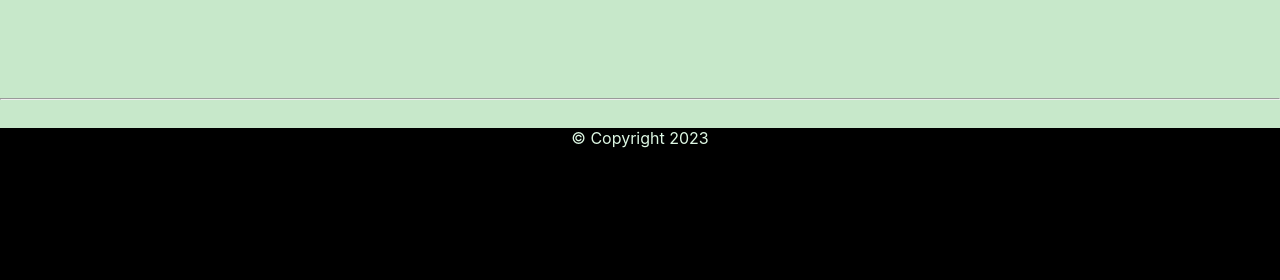
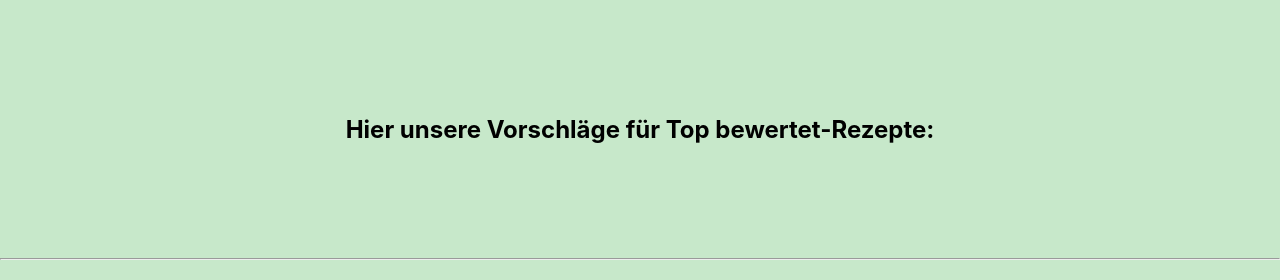
Before and after one commit to vet-hub/kochbuch-react-postgre-frontend, a React (Create React App) app: page / in a window 1280 px wide. Shown: the part 390-670 px from the top of the page. Built offline with nearby package versions, Linux system fonts and the light colour scheme; no server answers.

Commit message:
category/1 - feste id

```diff
--- a/src/App.js
+++ b/src/App.js
@@ -11,6 +11,12 @@ function App() {
 		 </header>
 
 		 <NavCategory />
+
+
+		 <Routes>
+        <Route path="/" element={<RecipesInCategory />} />
+        <Route path="/category/:cate_name" element={<RecipesInCategory />} />
+      </Routes>
 
 		 <br />
 		 <hr />
@@ -33,22 +39,18 @@ function NavCategory() {
 
 
 	/*
-		To tell the development server to proxy any unknown requests to your API server in development,
-		add a proxy field to your package.json, for example:
-		"proxy": "http://localhost:8001",   -
-		This way, when you fetch('/api/category') in development, the development server will recognize
-		that it’s not a static asset, and will proxy your request to http://localhost:8001/api/category as a fallback.
-		The development server will only attempt to send requests without text/html in its Accept header to the proxy.
-		Conveniently, this avoids CORS issues and error messages in development
+		To tell the development server to proxy any unknown requests to your API server in development, add a proxy field to your package.json, for example:
+		"proxy": "http://localhost:8001",   - The development server will only attempt to send requests without text/html (not a static asset/resourses) in its Accept header to the proxy.
 		https://create-react-app.dev/docs/proxying-api-requests-in-development/
 	*/
 
-	fetch('/categs')
+	/*  */
+
+	fetch('/categs')							// >>> categRouter.get('/', getCategs);
 		.then((res) => res.json())  		// res.json() -function returns an Object
 		.then((dataObj) => {
 			console.log('dataObj:', dataObj, ' | ', dataObj.data);	// {data: Array(4)} | Array(4)
 			setCategories(dataObj.data);										// Array(4)
-			// setData(data.message)
 	});
 
 	/*
@@ -81,4 +83,47 @@ function NavCategory() {
 	);
 }
 
+
+function RecipesInCategory() {
+	const { cate_name = "Top bewertet" } = useParams(); // "/category/:cate_name" | defaullt value 'Top bewertet'
+	const [recipesInCat, setRecipesInCat] = useState([]);
+
+	console.log("cate_name: ", cate_name);
+
+	const getData = async () => {
+
+	//   const entryItem = await client.getEntries({
+	// 	 content_type: "category",
+	// 	 "fields.cateName": cate_name,
+	//   });
+
+	//  const recipesInCategory = entryItem.items[0].fields.cateRecipes; // recipes array in one category
+	//  console.log("TEST resipesInCategory: ", recipesInCategory);
+
+	//  setRecipesInCat(recipesInCategory);
+	};
+
+	useEffect(() => {
+
+		fetch('/categs/category/1')		// >>> categRouter.get('category/1', getCategs);
+		.then((res) => res.json())  		// res.json() -function returns an Object
+		.then((dataObj) => {
+			console.log('dataObj2:', dataObj, ' | ', dataObj.data);	// {data: Array(4)} | Array(4)
+			setRecipesInCat(dataObj.data);										// Array(4)
+		});
+
+	}, [cate_name]);
+
+	return (
+	  <section>
+		 <h2>Hier unsere Vorschläge für {cate_name}-Rezepte:</h2>
+		 <div className="Recipes">
+
+		 </div>
+	  </section>
+	);
+ }
+
+
+
 export default App;
```
